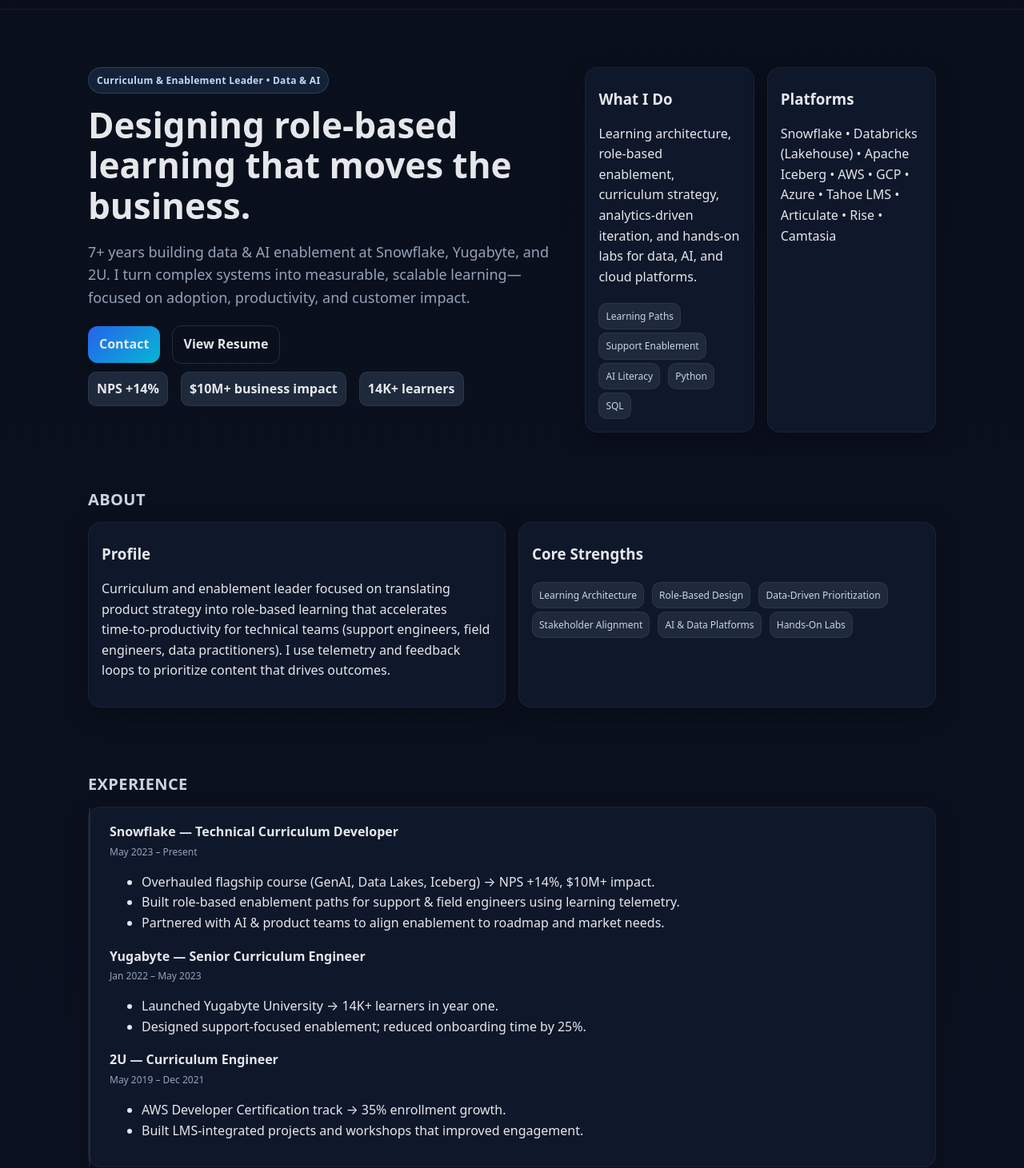
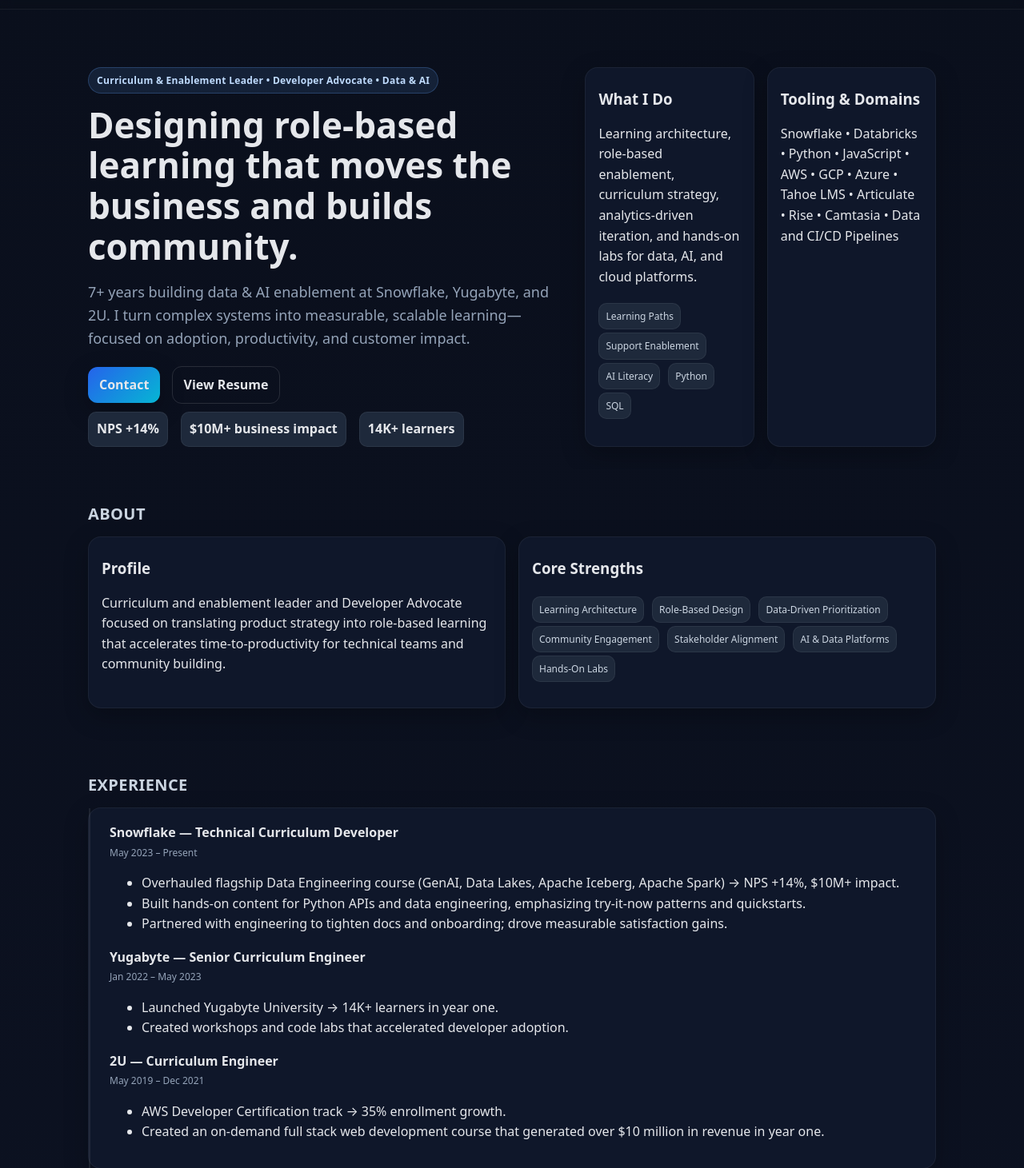
Before and after one commit to markjnkim/portfolio-mk, a plain HTML site: page index.html in a window 1280 px wide. Shown: the part 43-1504 px from the top of the page at 80% size. Drawn offline with Linux system fonts and the light colour scheme.

Commit message:
Update index.html
fix portfolio link

```diff
--- a/index.html
+++ b/index.html
@@ -3,7 +3,7 @@
 <head>
   <meta charset="utf-8">
   <meta name="viewport" content="width=device-width, initial-scale=1">
-  <title>Mark Kim — Portfolio & Resume</title>
+  <title>Mark Kim — Technology Evangelist</title>
   <meta name="description" content="Portfolio, resume, and accomplishments of Mark Kim, a curriculum and technical enablement leader specializing in data, AI, and cloud.">
   <link rel="icon" href="assets/favicon.ico">
   <link rel="preload" href="assets/css/styles.css" as="style">
@@ -16,7 +16,7 @@
   "@context": "https://schema.org",
   "@type": "Person",
   "name": "Mark Kim",
-  "jobTitle": "Technical Curriculum & Enablement Leader",
+  "jobTitle": "Technical Curriculum & Enablement Leader • Developer Advocate",
   "email": "mailto:markjnkim@gmail.com",
   "telephone": "+1-619-922-1827",
   "url": "https://example.com",
@@ -50,8 +50,8 @@
   <header class="hero" id="top">
     <div class="container">
       <div>
-        <span class="badge" role="note" aria-label="Title">Curriculum & Enablement Leader • Data & AI</span>
-        <h1>Designing role‑based learning that moves the business.</h1>
+        <span class="badge" role="note" aria-label="Title">Curriculum & Enablement Leader • Developer Advocate • Data & AI</span>
+        <h1>Designing role‑based learning that moves the business and builds community.</h1>
         <p class="lead">7+ years building data & AI enablement at Snowflake, Yugabyte, and 2U. I turn complex systems into measurable, scalable learning—focused on adoption, productivity, and customer impact.</p>
         <div>
           <a class="btn primary" href="#contact">Contact</a>
@@ -77,8 +77,8 @@
           </div>
         </div>
         <div class="card">
-          <h3>Platforms</h3>
-          <p>Snowflake • Databricks (Lakehouse) • Apache Iceberg • AWS • GCP • Azure • Tahoe LMS • Articulate • Rise • Camtasia</p>
+          <h3>Tooling & Domains</h3>
+          <p>Snowflake • Databricks • Python • JavaScript • AWS • GCP • Azure • Tahoe LMS • Articulate • Rise • Camtasia • Data and CI/CD Pipelines </p>
         </div>
       </div>
     </div>
@@ -91,7 +91,7 @@
         <div class="grid two">
           <div class="card">
             <h3>Profile</h3>
-            <p>Curriculum and enablement leader focused on translating product strategy into role‑based learning that accelerates time‑to‑productivity for technical teams (support engineers, field engineers, data practitioners). I use telemetry and feedback loops to prioritize content that drives outcomes.</p>
+            <p>Curriculum and enablement leader and Developer Advocate focused on translating product strategy into role‑based learning that accelerates time‑to‑productivity for technical teams and community building.</p>
           </div>
           <div class="card">
             <h3>Core Strengths</h3>
@@ -99,6 +99,7 @@
               <span class="tag">Learning Architecture</span>
               <span class="tag">Role‑Based Design</span>
               <span class="tag">Data‑Driven Prioritization</span>
+              <span class="tag">Community Engagement</span>
               <span class="tag">Stakeholder Alignment</span>
               <span class="tag">AI & Data Platforms</span>
               <span class="tag">Hands‑On Labs</span>
@@ -116,9 +117,9 @@
             <h4>Snowflake — Technical Curriculum Developer</h4>
             <div class="time">May 2023 – Present</div>
             <ul>
-              <li>Overhauled flagship course (GenAI, Data Lakes, Iceberg) → NPS +14%, $10M+ impact.</li>
-              <li>Built role‑based enablement paths for support & field engineers using learning telemetry.</li>
-              <li>Partnered with AI & product teams to align enablement to roadmap and market needs.</li>
+              <li>Overhauled flagship Data Engineering course (GenAI, Data Lakes, Apache Iceberg, Apache Spark) → NPS +14%, $10M+ impact.</li>
+              <li>Built hands‑on content for Python APIs and data engineering, emphasizing try‑it‑now patterns and quickstarts.</li>
+              <li>Partnered with engineering to tighten docs and onboarding; drove measurable satisfaction gains.</li>
             </ul>
           </div>
           <div class="timeline-item">
@@ -126,7 +127,7 @@
             <div class="time">Jan 2022 – May 2023</div>
             <ul>
               <li>Launched Yugabyte University → 14K+ learners in year one.</li>
-              <li>Designed support‑focused enablement; reduced onboarding time by 25%.</li>
+              <li>Created workshops and code labs that accelerated developer adoption.</li>
             </ul>
           </div>
           <div class="timeline-item">
@@ -134,7 +135,7 @@
             <div class="time">May 2019 – Dec 2021</div>
             <ul>
               <li>AWS Developer Certification track → 35% enrollment growth.</li>
-              <li>Built LMS‑integrated projects and workshops that improved engagement.</li>
+              <li>Created an on-demand full stack web development course that generated over $10 million in revenue in year one.</li>
             </ul>
           </div>
         </div>
@@ -190,11 +191,11 @@
       <div class="container">
         <h2 class="section-title">RESUME</h2>
         <div class="card">
-          <p>Download the latest resume and a role‑specific cover letter below.</p>
+          <p>Download the latest resume and a cover letter below.</p>
           <div class="resume-links">
             <a class="btn" href="assets/docs/Mark_Kim_Resume.pdf" download>⬇ Resume (PDF)</a>
             <a class="btn" href="assets/docs/Mark_Kim_Cover_Letter.pdf" download>⬇ Cover Letter (PDF)</a>
-            <a class="btn" href="https://bit.ly/mark-kim-portfolio" target="_blank" rel="noopener">Portfolio</a>
+            <a class="btn" href="https://bit.ly/mark_kim_portfolio" target="_blank" rel="noopener">Portfolio</a>
           </div>
         </div>
       </div>
```
